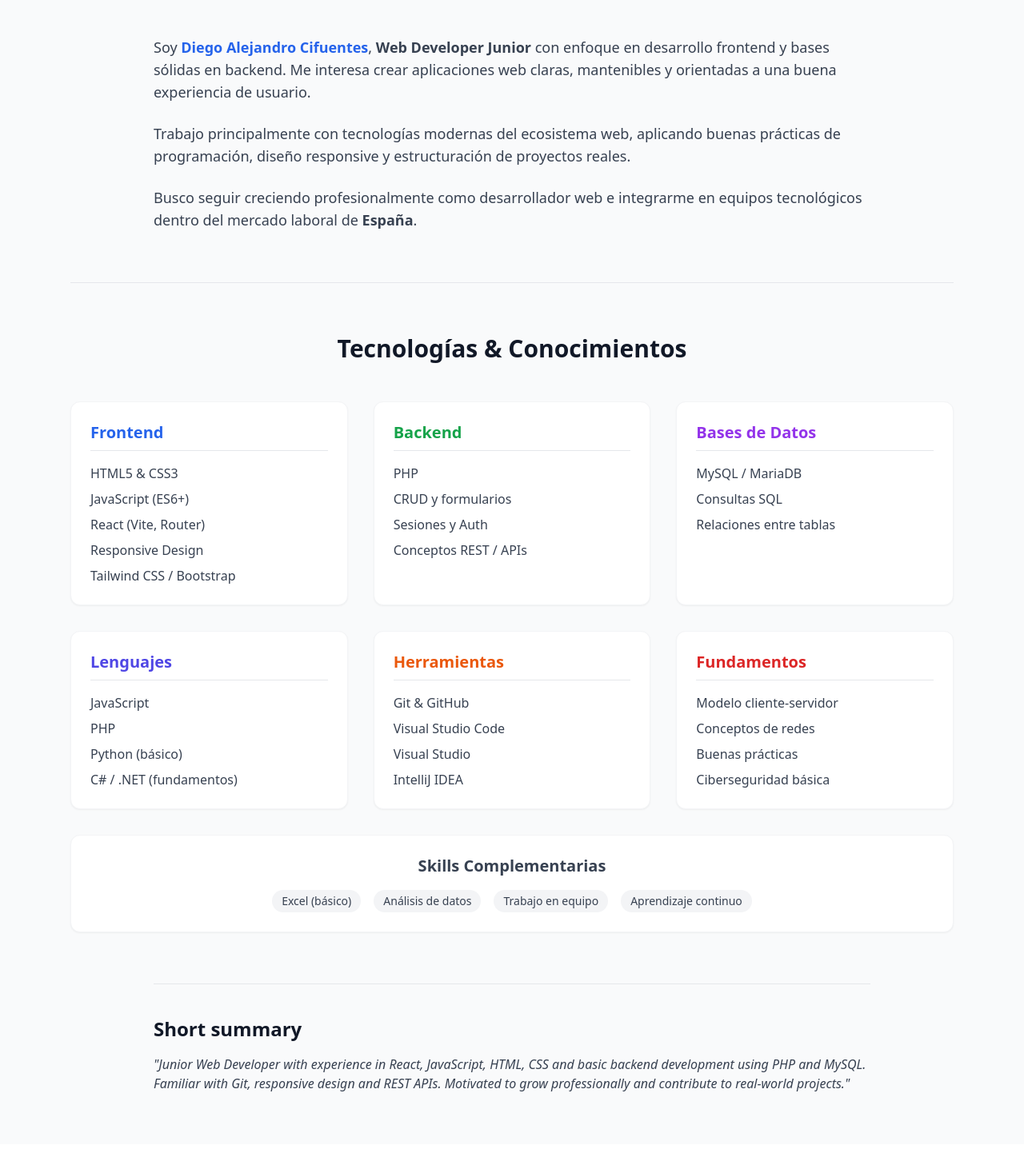
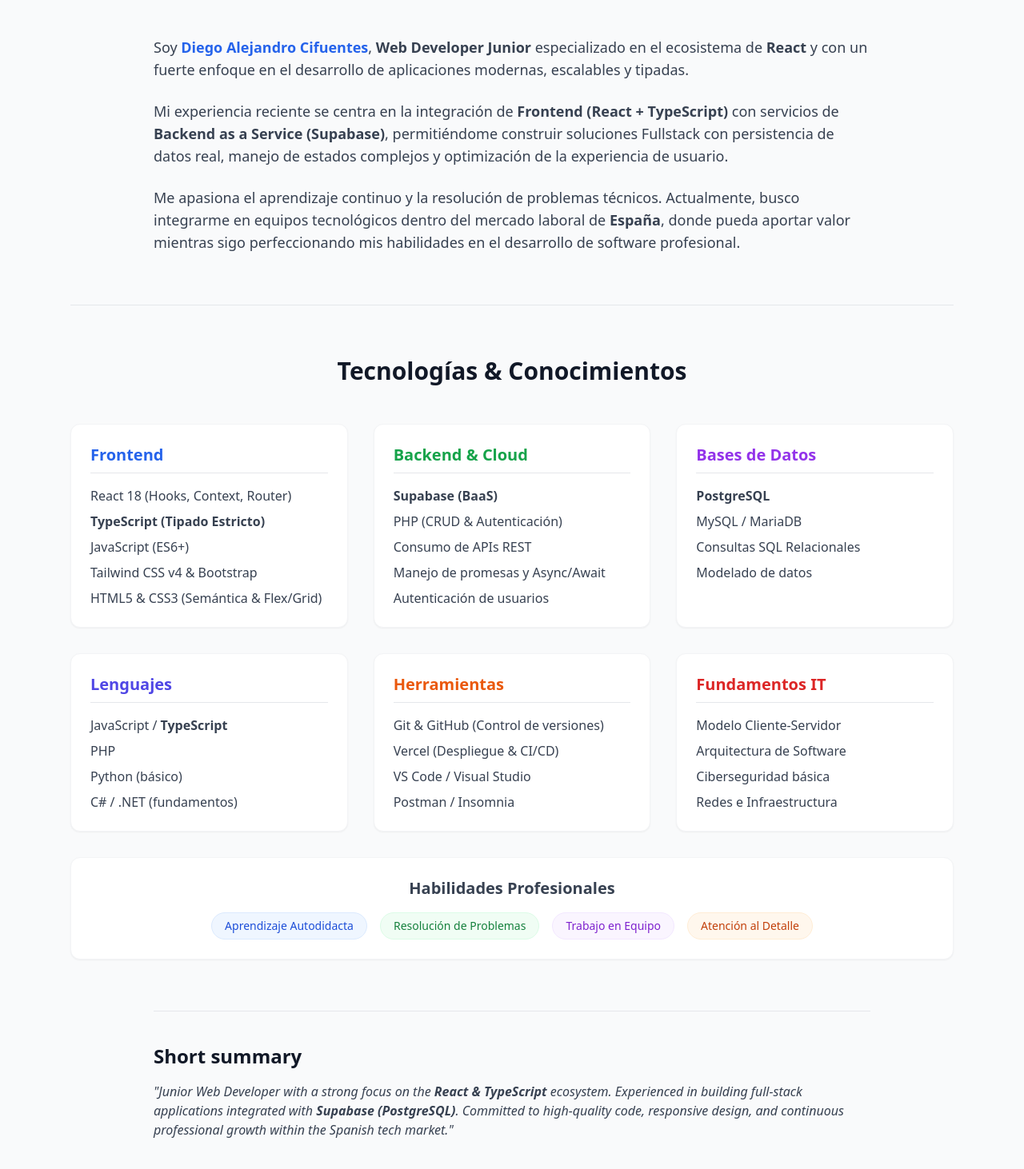
Before and after one commit to DiegoCifu/portafolio-react, a React (Vite) app: page /sobre-mi in a window 1280 px wide. Shown: the part 160-1622 px from the top of the page at 80% size. Before the commit the page ends 1591 px from the top, so only its background shows below. Built offline with nearby package versions, Linux system fonts and the light colour scheme.

Commit message:
Actualización de Home y Sobre mi con el nuevo proyecto de TypeScript

```diff
--- a/src/pages/About.jsx
+++ b/src/pages/About.jsx
@@ -12,23 +12,20 @@
         <div className="max-w-4xl mx-auto space-y-6 text-gray-700 leading-relaxed mb-16 text-sm sm:text-base md:text-lg text-center md:text-left">
           <p>
             Soy <strong className="text-blue-600">Diego Alejandro Cifuentes</strong>,
-            <strong> Web Developer Junior</strong> con enfoque en
-            desarrollo frontend y bases sólidas en backend.
-            Me interesa crear aplicaciones web claras, mantenibles
-            y orientadas a una buena experiencia de usuario.
+            <strong> Web Developer Junior</strong> especializado en el ecosistema de
+            <strong> React</strong> y con un fuerte enfoque en el desarrollo de aplicaciones modernas, escalables y tipadas.
           </p>
 
           <p>
-            Trabajo principalmente con tecnologías modernas del
-            ecosistema web, aplicando buenas prácticas de
-            programación, diseño responsive y estructuración
-            de proyectos reales.
+            Mi experiencia reciente se centra en la integración de <strong>Frontend (React + TypeScript)</strong> con servicios de
+            <strong> Backend as a Service (Supabase)</strong>, permitiéndome construir soluciones Fullstack con persistencia
+            de datos real, manejo de estados complejos y optimización de la experiencia de usuario.
           </p>
 
           <p>
-            Busco seguir creciendo profesionalmente como desarrollador
-            web e integrarme en equipos tecnológicos dentro del
-            mercado laboral de <strong>España</strong>.
+            Me apasiona el aprendizaje continuo y la resolución de problemas técnicos. Actualmente, busco integrarme en
+            equipos tecnológicos dentro del mercado laboral de <strong>España</strong>, donde pueda aportar valor
+            mientras sigo perfeccionando mis habilidades en el desarrollo de software profesional.
           </p>
         </div>
 
@@ -45,25 +42,26 @@
               <h3 className="text-xl font-semibold mb-4 text-blue-600 border-b pb-2">
                 Frontend
               </h3>
-              <ul className="space-y-2 text-gray-700 text-sm sm:text-base">
-                <li>HTML5 & CSS3</li>
+              <ul className="space-y-2 text-gray-700 text-sm sm:text-base font-medium">
+                <li>React 18 (Hooks, Context, Router)</li>
+                <li><strong>TypeScript (Tipado Estricto)</strong></li>
                 <li>JavaScript (ES6+)</li>
-                <li>React (Vite, Router)</li>
-                <li>Responsive Design</li>
-                <li>Tailwind CSS / Bootstrap</li>
+                <li>Tailwind CSS v4 & Bootstrap</li>
+                <li>HTML5 & CSS3 (Semántica & Flex/Grid)</li>
               </ul>
             </div>
 
-            {/* BACKEND */}
+            {/* BACKEND & CLOUD */}
             <div className="p-6 bg-white rounded-xl shadow-sm border border-gray-100 hover:shadow-md transition">
               <h3 className="text-xl font-semibold mb-4 text-green-600 border-b pb-2">
-                Backend
+                Backend & Cloud
               </h3>
               <ul className="space-y-2 text-gray-700 text-sm sm:text-base">
-                <li>PHP</li>
-                <li>CRUD y formularios</li>
-                <li>Sesiones y Auth</li>
-                <li>Conceptos REST / APIs</li>
+                <li><strong>Supabase (BaaS)</strong></li>
+                <li>PHP (CRUD & Autenticación)</li>
+                <li>Consumo de APIs REST</li>
+                <li>Manejo de promesas y Async/Await</li>
+                <li>Autenticación de usuarios</li>
               </ul>
             </div>
 
@@ -73,9 +71,10 @@
                 Bases de Datos
               </h3>
               <ul className="space-y-2 text-gray-700 text-sm sm:text-base">
+                <li><strong>PostgreSQL</strong></li>
                 <li>MySQL / MariaDB</li>
-                <li>Consultas SQL</li>
-                <li>Relaciones entre tablas</li>
+                <li>Consultas SQL Relacionales</li>
+                <li>Modelado de datos</li>
               </ul>
             </div>
 
@@ -85,65 +84,65 @@
                 Lenguajes
               </h3>
               <ul className="space-y-2 text-gray-700 text-sm sm:text-base">
-                <li>JavaScript</li>
+                <li>JavaScript / <strong>TypeScript</strong></li>
                 <li>PHP</li>
                 <li>Python (básico)</li>
                 <li>C# / .NET (fundamentos)</li>
               </ul>
             </div>
 
-            {/* PLATAFORMAS */}
+            {/* HERRAMIENTAS */}
             <div className="p-6 bg-white rounded-xl shadow-sm border border-gray-100 hover:shadow-md transition">
               <h3 className="text-xl font-semibold mb-4 text-orange-600 border-b pb-2">
                 Herramientas
               </h3>
               <ul className="space-y-2 text-gray-700 text-sm sm:text-base">
-                <li>Git & GitHub</li>
-                <li>Visual Studio Code</li>
-                <li>Visual Studio</li>
-                <li>IntelliJ IDEA</li>
+                <li>Git & GitHub (Control de versiones)</li>
+                <li>Vercel (Despliegue & CI/CD)</li>
+                <li>VS Code / Visual Studio</li>
+                <li>Postman / Insomnia</li>
               </ul>
             </div>
 
             {/* FUNDAMENTOS */}
             <div className="p-6 bg-white rounded-xl shadow-sm border border-gray-100 hover:shadow-md transition">
               <h3 className="text-xl font-semibold mb-4 text-red-600 border-b pb-2">
-                Fundamentos
+                Fundamentos IT
               </h3>
               <ul className="space-y-2 text-gray-700 text-sm sm:text-base">
-                <li>Modelo cliente-servidor</li>
-                <li>Conceptos de redes</li>
-                <li>Buenas prácticas</li>
+                <li>Modelo Cliente-Servidor</li>
+                <li>Arquitectura de Software</li>
                 <li>Ciberseguridad básica</li>
+                <li>Redes e Infraestructura</li>
               </ul>
             </div>
 
-            {/* SKILLS COMPLEMENTARIAS - Ocupa todo el ancho en pantallas grandes */}
+            {/* SKILLS COMPLEMENTARIAS */}
             <div className="p-6 bg-white rounded-xl shadow-sm border border-gray-100 md:col-span-2 lg:col-span-3">
               <h3 className="text-xl font-semibold mb-4 text-gray-700 text-center">
-                Skills Complementarias
+                Habilidades Profesionales
               </h3>
-              <ul className="flex flex-wrap justify-center gap-3 sm:gap-4 text-gray-700 text-sm">
-                <li className="bg-gray-100 px-3 py-1 rounded-full">Excel (básico)</li>
-                <li className="bg-gray-100 px-3 py-1 rounded-full">Análisis de datos</li>
-                <li className="bg-gray-100 px-3 py-1 rounded-full">Trabajo en equipo</li>
-                <li className="bg-gray-100 px-3 py-1 rounded-full">Aprendizaje continuo</li>
+              <ul className="flex flex-wrap justify-center gap-3 sm:gap-4 text-gray-700 text-sm font-medium">
+                <li className="bg-blue-50 text-blue-700 px-4 py-1.5 rounded-full border border-blue-100">Aprendizaje Autodidacta</li>
+                <li className="bg-green-50 text-green-700 px-4 py-1.5 rounded-full border border-green-100">Resolución de Problemas</li>
+                <li className="bg-purple-50 text-purple-700 px-4 py-1.5 rounded-full border border-purple-100">Trabajo en Equipo</li>
+                <li className="bg-orange-50 text-orange-700 px-4 py-1.5 rounded-full border border-orange-100">Atención al Detalle</li>
               </ul>
             </div>
 
           </div>
         </div>
 
-        {/* INGLÉS RESPONSIVE */}
+        {/* INGLÉS ACTUALIZADO */}
         <div className="mt-16 border-t border-gray-200 pt-10 max-w-4xl mx-auto">
           <h2 className="text-2xl font-bold mb-4 text-gray-900 text-center md:text-left">
             Short summary
           </h2>
           <p className="text-gray-700 leading-relaxed text-sm sm:text-base italic text-center md:text-left">
-            "Junior Web Developer with experience in React, JavaScript,
-            HTML, CSS and basic backend development using PHP and MySQL.
-            Familiar with Git, responsive design and REST APIs.
-            Motivated to grow professionally and contribute to real-world projects."
+            "Junior Web Developer with a strong focus on the <strong>React & TypeScript</strong> ecosystem.
+            Experienced in building full-stack applications integrated with <strong>Supabase (PostgreSQL)</strong>.
+            Committed to high-quality code, responsive design, and continuous professional growth within the
+            Spanish tech market."
           </p>
         </div>
       </div>
--- a/src/pages/Home.jsx
+++ b/src/pages/Home.jsx
@@ -22,35 +22,36 @@
               Hola, soy <span className="text-blue-600">Diego Cifuentes</span>
             </h1>
 
-            <h2 className="text-lg sm:text-xl md:text-2xl text-gray-700 mb-6">
+            <h2 className="text-lg sm:text-xl md:text-2xl text-gray-700 mb-6 font-medium">
               Web Developer Junior
             </h2>
 
+            {/* DESCRIPCIÓN MEJORADA */}
             <p className="text-gray-600 text-sm sm:text-base leading-relaxed mb-6">
-              Desarrollador web junior orientado a frontend con experiencia en
-              React, JavaScript, HTML y CSS.
-              He trabajado en proyectos académicos y personales aplicando buenas
-              prácticas, diseño responsive y enfoque en accesibilidad.
+              Desarrollador Web Junior con enfoque en el ecosistema <strong>Frontend moderno (React & TypeScript)</strong>.
+              Tengo experiencia integrando aplicaciones con servicios en la nube como <strong>Supabase (PostgreSQL)</strong>,
+              gestionando estados complejos y consumo de APIs asíncronas. Me apasiona escribir código limpio aplicando buenas
+              prácticas, diseño responsive y accesibilidad.
             </p>
 
             <p className="text-gray-600 text-sm sm:text-base leading-relaxed mb-8">
-              También cuento con conocimientos básicos en backend con PHP y MySQL,
-              fundamentos de .NET, nociones de redes y ciberseguridad, además de
-              habilidades complementarias en Python y Excel.
+              Además, cuento con una base sólida en tecnologías tradicionales como <strong>PHP y MySQL</strong>,
+              fundamentos de .NET, redes y ciberseguridad, complementando mi perfil con habilidades en Python y Excel
+              para una visión técnica versátil.
             </p>
 
             {/* BOTONES */}
             <div className="flex flex-col sm:flex-row flex-wrap justify-center md:justify-start gap-4">
               <Link
                 to="/proyectos"
-                className="px-6 py-3 bg-blue-600 text-white rounded-lg font-medium hover:bg-blue-700 transition text-center"
+                className="px-8 py-3 bg-blue-600 text-white rounded-lg font-bold hover:bg-blue-700 transition-all shadow-md hover:shadow-lg text-center"
               >
                 Ver proyectos
               </Link>
 
               <Link
                 to="/contacto"
-                className="px-6 py-3 border border-blue-600 text-blue-600 rounded-lg font-medium hover:bg-blue-50 transition text-center"
+                className="px-8 py-3 border-2 border-blue-600 text-blue-600 rounded-lg font-bold hover:bg-blue-50 transition-all text-center"
               >
                 Contacto
               </Link>
```
